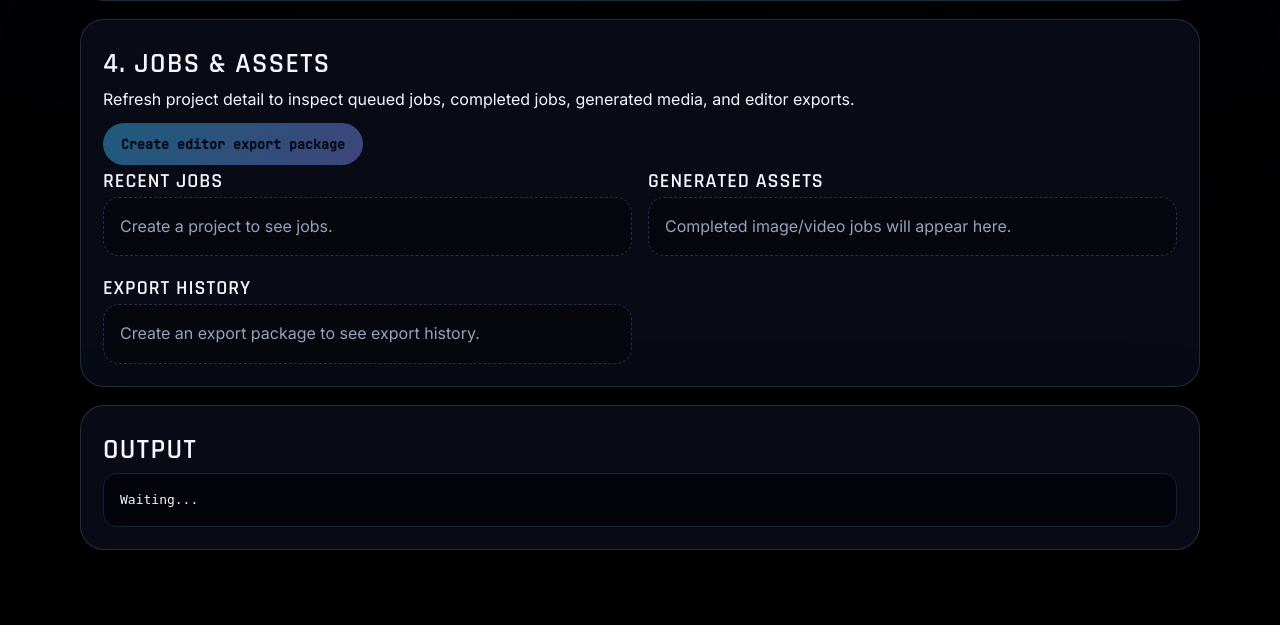
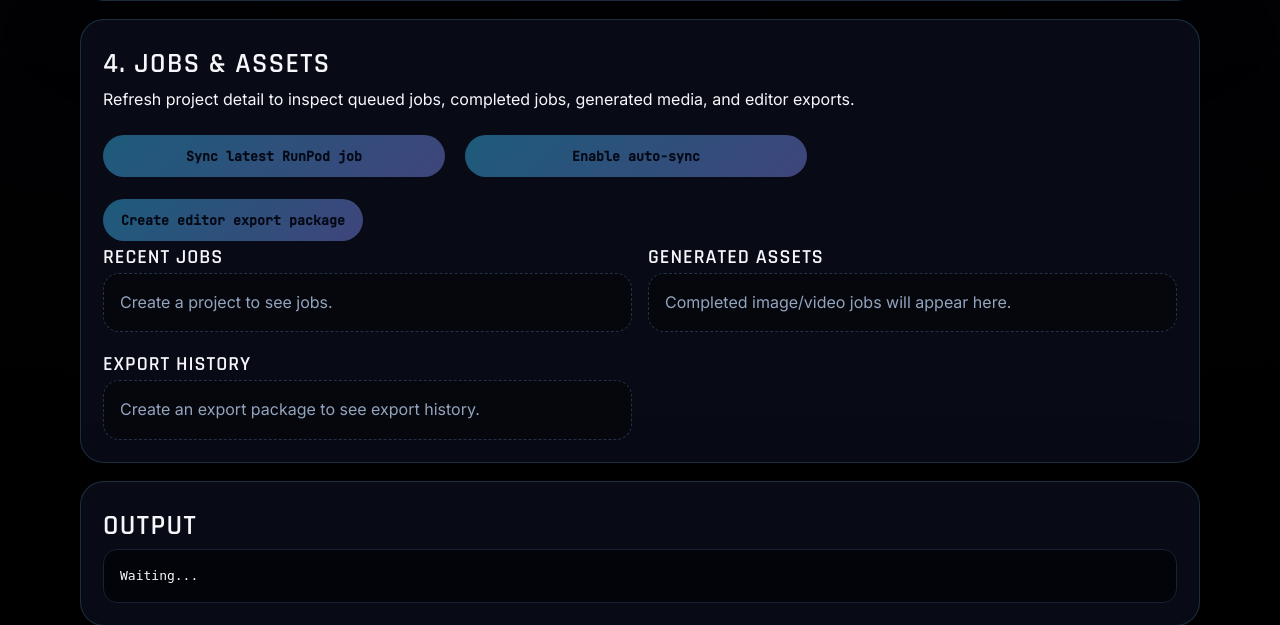
Before and after one commit to enelson228/infinity_site_v2, a Flask app: template templates/forge.html in a window 1280 px wide. Shown: the part 2937-3562 px from the top of the page. Run offline with Flask 3, Linux system fonts and the light colour scheme; the template is opened without the code that fills it, so the values that code supplies are empty; parts of the project's set-up code (start-up, migrations or seed data) failed here and were passed over.

Commit message:
Add StoryTell RunPod sync controls

```diff
--- a/static/storytell/app.js
+++ b/static/storytell/app.js
@@ -1,6 +1,7 @@
 const API_BASE = window.STORYTELL_API_BASE || 'http://localhost:8000';
 let currentProjectId = null;
 let currentProjectDetail = null;
+let autoSyncTimer = null;
 
 const TEXT_STAGE_ORDER = ['story_bible', 'characters', 'scenes', 'script', 'shotlist', 'prompts'];
 const STAGE_LABELS = {
@@ -223,6 +224,8 @@ function enableProjectControls(enabled) {
   $('refreshProject').disabled = !enabled;
   $('cancelLatestJob').disabled = !enabled;
   $('createExport').disabled = !enabled;
+  $('syncLatestJob').disabled = !enabled;
+  $('toggleAutoSync').disabled = !enabled;
   $('mockCompleteImage').disabled = true;
   $('mockCompleteVideo').disabled = true;
 }
@@ -286,6 +289,43 @@ function latestActiveVideoJob(detail) {
   return (detail?.jobs || []).find((job) => job.job_type === 'video.i2v' && ['queued', 'running'].includes(job.status));
 }
 
+function latestActiveRunpodJob(detail) {
+  return (detail?.jobs || []).find((job) => job.runpod_job_id && ['queued', 'running'].includes(job.status));
+}
+
+async function syncLatestRunpodJob() {
+  await refreshProject();
+  const job = latestActiveRunpodJob(currentProjectDetail);
+  if (!job) throw new Error('No queued or running RunPod job found');
+  const synced = await post(`/api/jobs/${job.id}/sync`, {});
+  await refreshProject();
+  return synced;
+}
+
+function stopAutoSync() {
+  if (autoSyncTimer) clearInterval(autoSyncTimer);
+  autoSyncTimer = null;
+  if ($('toggleAutoSync')) $('toggleAutoSync').textContent = 'Enable auto-sync';
+}
+
+function startAutoSync() {
+  stopAutoSync();
+  autoSyncTimer = setInterval(async () => {
+    try {
+      if (!currentProjectId) return stopAutoSync();
+      const job = latestActiveRunpodJob(currentProjectDetail);
+      if (!job) return stopAutoSync();
+      const synced = await post(`/api/jobs/${job.id}/sync`, {});
+      await refreshProject();
+      show({ auto_synced: synced, project: currentProjectDetail });
+    } catch (err) {
+      show({ auto_sync_error: String(err) });
+      stopAutoSync();
+    }
+  }, 6000);
+  $('toggleAutoSync').textContent = 'Disable auto-sync';
+}
+
 $('createProject').addEventListener('click', async () => {
   try {
     const project = await post('/api/projects', {
@@ -336,6 +376,7 @@ $('sendRunpod').addEventListener('click', async () => {
       num_outputs: 1,
     });
     await refreshProject();
+    startAutoSync();
     show(result);
   } catch (err) { show({ error: String(err) }); }
 });
@@ -388,6 +429,7 @@ $('sendVideo').addEventListener('click', async () => {
       quality_tier: 'production',
     });
     await refreshProject();
+    startAutoSync();
     show(result);
   } catch (err) { show({ error: String(err) }); }
 });
@@ -455,6 +497,23 @@ $('refreshProject').addEventListener('click', async () => {
   catch (err) { show({ error: String(err) }); }
 });
 
+$('syncLatestJob').addEventListener('click', async () => {
+  try {
+    const synced = await syncLatestRunpodJob();
+    show({ synced, project: currentProjectDetail });
+  } catch (err) { show({ error: String(err) }); }
+});
+
+$('toggleAutoSync').addEventListener('click', async () => {
+  try {
+    if (autoSyncTimer) return stopAutoSync();
+    await refreshProject();
+    if (!latestActiveRunpodJob(currentProjectDetail)) throw new Error('No queued or running RunPod job found');
+    startAutoSync();
+    show({ auto_sync: 'enabled' });
+  } catch (err) { show({ error: String(err) }); }
+});
+
 $('createExport').addEventListener('click', async () => {
   try {
     const result = await post(`/api/projects/${currentProjectId}/export`, {});
@@ -491,6 +550,8 @@ async function refreshProject() {
   currentProjectDetail = data;
   $('approveActivePrompts').disabled = !data.stages.some((s) => s.stage_type === 'prompts' && s.is_active === 1 && s.status === 'needs_review');
   $('cancelLatestJob').disabled = !data.jobs.some((j) => ['queued', 'running'].includes(j.status));
+  $('syncLatestJob').disabled = !latestActiveRunpodJob(data);
+  $('toggleAutoSync').disabled = !latestActiveRunpodJob(data);
   $('mockCompleteImage').disabled = !latestActiveImageJob(data);
   $('mockCompleteVideo').disabled = !latestActiveVideoJob(data);
   renderPipelineSummary(data);
--- a/templates/forge.html
+++ b/templates/forge.html
@@ -92,6 +92,10 @@
     <section class="panel">
       <h2>4. Jobs & assets</h2>
       <p class="hint">Refresh project detail to inspect queued jobs, completed jobs, generated media, and editor exports.</p>
+      <div class="grid">
+        <button id="syncLatestJob" disabled>Sync latest RunPod job</button>
+        <button id="toggleAutoSync" disabled>Enable auto-sync</button>
+      </div>
       <button id="createExport" disabled>Create editor export package</button>
       <div class="dashboard-grid">
         <div>
```
